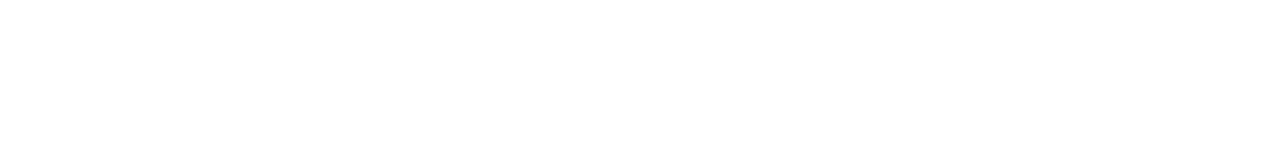
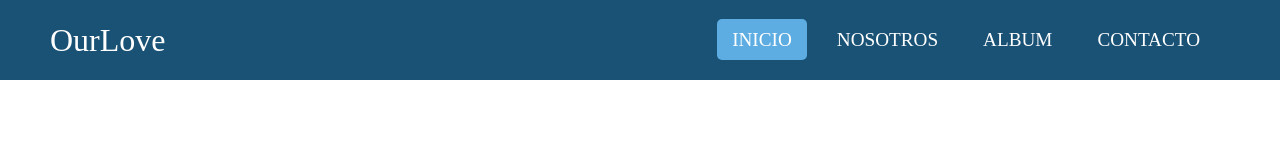
Before and after one commit to Alenayc-Git/Learning-Git, a plain HTML site: page index.html in a window 1280 px wide. Drawn offline with Linux system fonts and the light colour scheme.

Commit message:
Version alternativa con un menú de navegación rápido

```diff
--- a/index.html
+++ b/index.html
@@ -5,11 +5,22 @@
     <meta charset="UTF-8">
     <meta http-equiv="X-UA-Compatible" content="IE=edge">
     <meta name="viewport" content="width=device-width, initial-scale=1.0">
-    <title>Primera página Usando Git</title>
+    <title>Primera página Usando Git - Branch</title>
+    <link rel="stylesheet" href="styles.css">
 </head>
 
 <body>
-
+    <header>
+        <nav class="nav-bar">
+            <button>OurLove</button>
+            <ul>
+                <li><a class="active" href="#">Inicio</a></li>
+                <li><a href="#">Nosotros</a></li>
+                <li><a href="#">Album</a></li>
+                <li><a href="#">Contacto</a></li>
+            </ul>
+        </nav>
+    </header>
 </body>
 
 </html>
--- a/styles.css
+++ b/styles.css
@@ -0,0 +1,54 @@
+*{
+    margin: 0px;
+    padding: 0px;
+    box-sizing: border-box;
+}
+
+.nav-bar{
+    width: 100%;
+    height: 80px;
+    background-color: #1A5276;
+    position: fixed;
+}
+
+button{
+    border: none;
+    background: none;
+    font-family: Cheque;
+    font-size: 2rem;
+    line-height: 80px;
+    margin-left: 50px;
+    cursor: pointer;
+    color: white;
+}
+
+.nav-bar ul{
+    float: right;
+    margin-right: 50px;
+}
+
+.nav-bar ul li{
+    list-style: none;
+    float: left;
+}
+
+.nav-bar ul li a{
+    text-decoration: none;
+    line-height: 80px;
+    padding: 10px 15px;
+    border-radius: 5px;
+    margin-right: 15px;
+    font-family: Montserrat;
+    text-transform: uppercase;
+    font-size: 1.2rem;
+    color: white;
+    transition: all 300ms;
+}
+
+.nav-bar ul li a:hover{
+    background-color: #5DADE2;
+}
+
+.active{
+    background-color: #5DADE2;
+}
```
